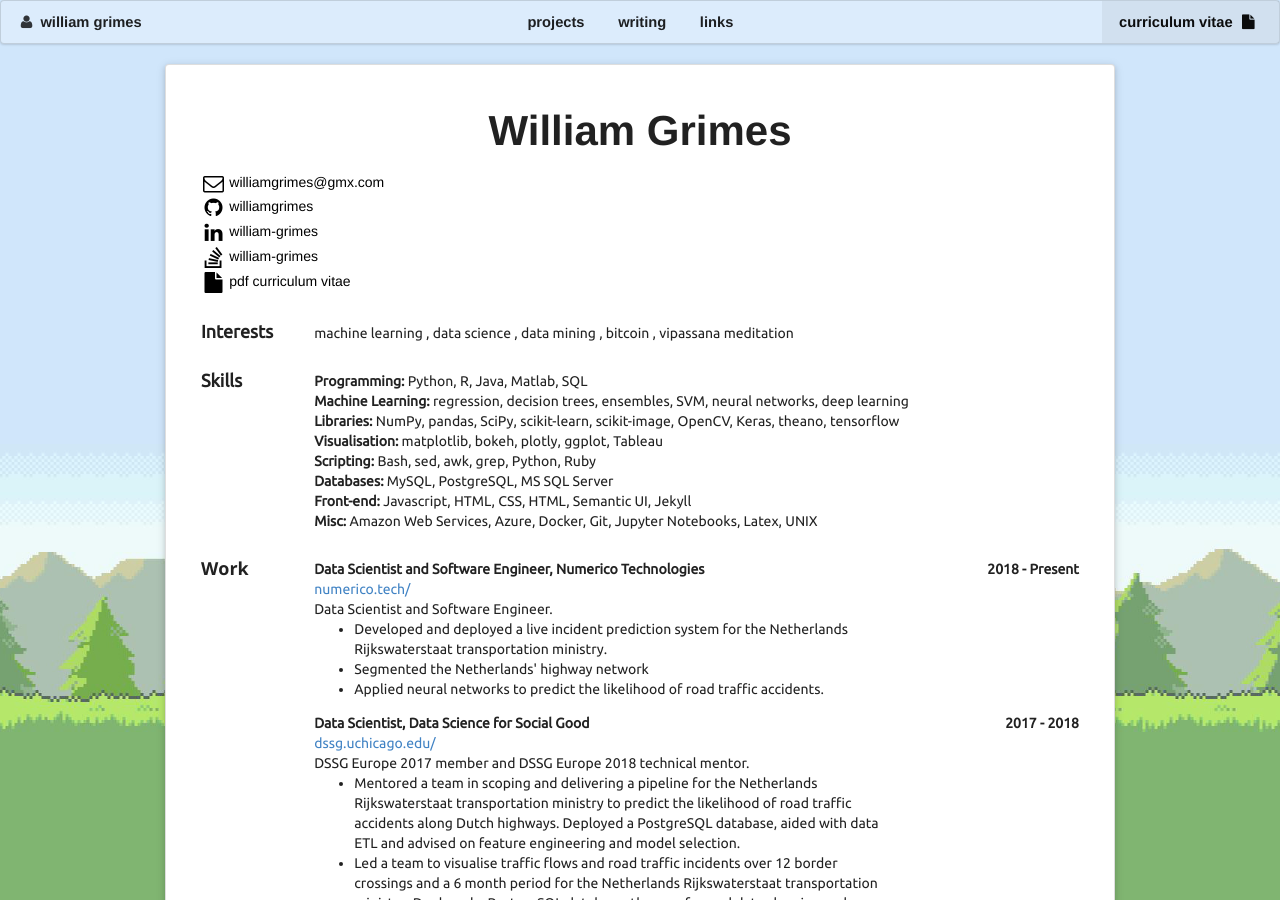
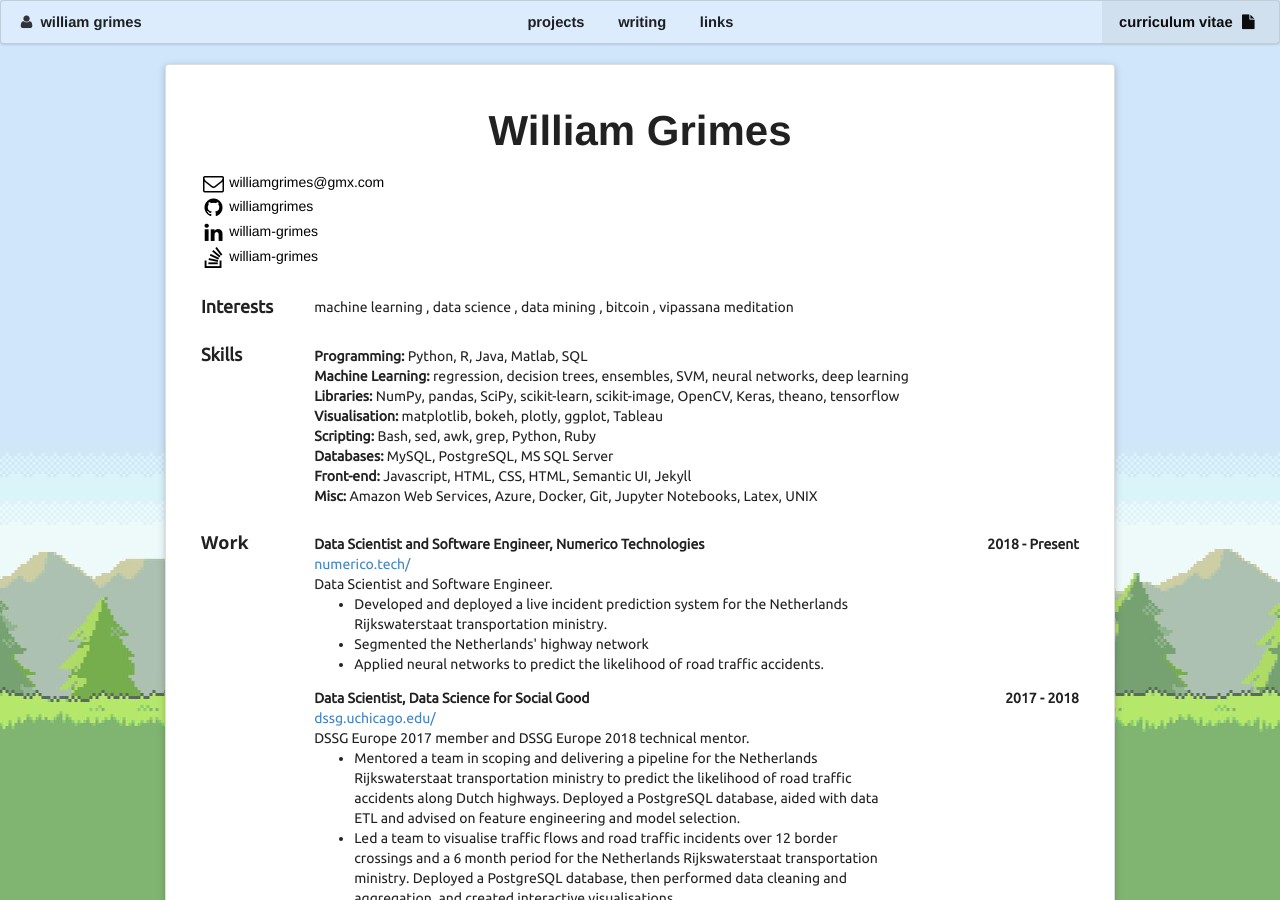
Before and after one commit to williamgrimes/williamgrimes.github.io, a Jekyll site: the page built from bio/index.html, in a window 1280 px wide and 900 px high. Built offline with Jekyll 4.4.1, drawn with Linux system fonts in a browser that asks for light colours.

Commit message:
Remove pdf CV

```diff
--- a/_data/bio.json
+++ b/_data/bio.json
@@ -22,11 +22,6 @@
         "network": "stack overflow",
         "username": "william-grimes",
         "url": "https://stackoverflow.com/users/2545164/william-grimes/"
-      },
-      {
-        "network": "file alternate",
-        "username": "pdf curriculum vitae",
-        "url": "/docs/william_grimes_cv.pdf"
       }
     ]
   },
```
Also changed, not shown: 1 other file.
